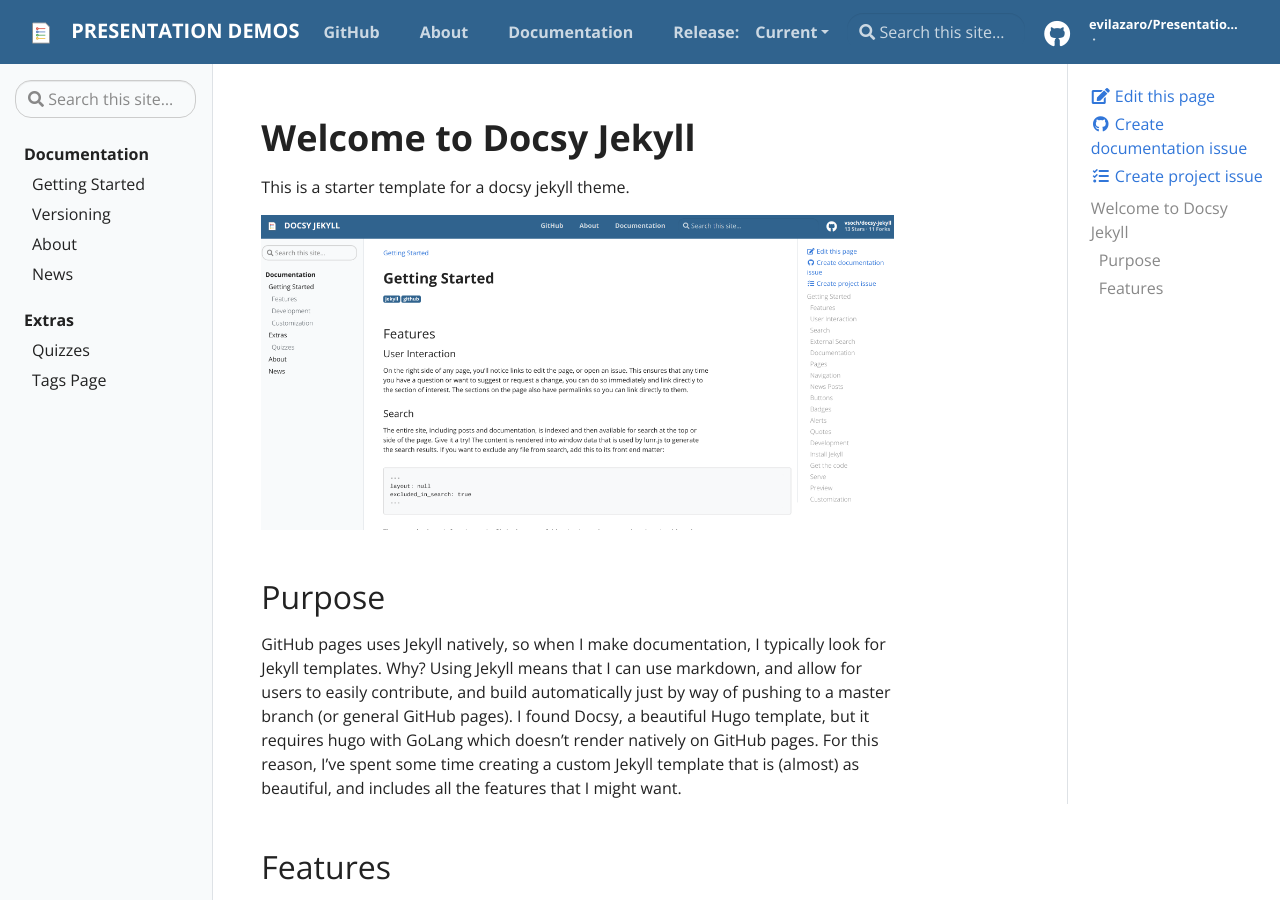
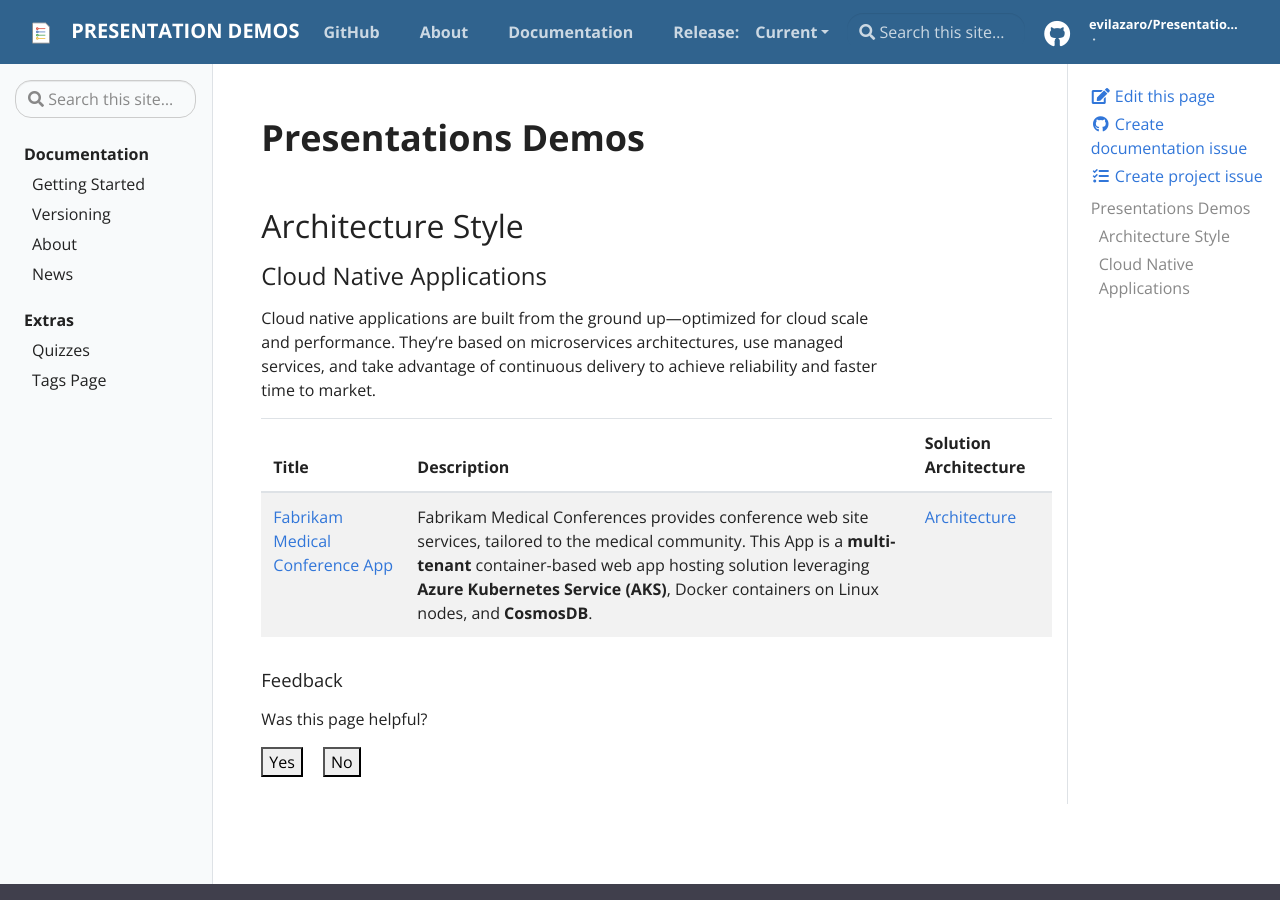
Before and after one commit to Evilazaro/Presentations-Demos, a Jekyll site: the page built from pages/index.md, in a window 1280 px wide and 900 px high. Built offline with Jekyll 4.4.1, drawn with Linux system fonts in a browser that asks for light colours; some of the changed text lies outside the part shown.

Commit message:
adjusting Index page of GH Pages

```diff
--- a/pages/index.md
+++ b/pages/index.md
@@ -1,41 +1,17 @@
 ---
 layout: page
-title: Docsy Jekyll Theme
+title: Presentation Demos
 permalink: /
 ---
 
-# Welcome to Docsy Jekyll
+# Presentations Demos
 
-This is a starter template for a docsy jekyll theme.
+## Architecture Style
 
-![assets/img/docsy-jekyll.png](assets/img/docsy-jekyll.png)
+### Cloud Native Applications
 
-## Purpose
+Cloud native applications are built from the ground up—optimized for cloud scale and performance. They’re based on microservices architectures, use managed services, and take advantage of continuous delivery to achieve reliability and faster time to market.
 
-GitHub pages uses Jekyll natively, so when I make documentation, I typically
-look for Jekyll templates. Why? Using Jekyll means that I can use markdown,
-and allow for users to easily contribute, and build automatically just by
-way of pushing to a master branch (or general GitHub pages).
-I found Docsy, a beautiful Hugo template, but it requires hugo with GoLang
-which doesn't render natively on GitHub pages. For this reason, I've spent
-some time creating a custom Jekyll template that is (almost) as beautiful,
-and includes all the features that I might want.
-
-## Features
-
-What are these features? You should see the {% include doc.html name="Getting Started" path="getting-started" %}
-guide for a complete summary. Briefly:
-
- - *User interaction* including consistent permalinks, links to ask questions via GitHub issues, and edit the file on GitHub directly.
- - *Search* across posts, documentation, and other site pages, with an ability to exclude from search.
- - *External Search* meaning an ability to link any page tag to trigger an external search.
- - *Documentation* A documentation collection that was easy to organize on the filesystem, render with nested headings for the user, and refer to in markdown.
- - *Pages* A separate folder for more traditional pages (e.g, about).
- - *Navigation*: Control over the main navigation on the left of the page, and automatic generation of table of contents for each page on the right.
- - *News* A posts feed for news and updates, along with an archive (organized by year).
- - *Templates* or specifically, "includes" that make it easy to create an alert, documentation link, or other content.
- - *Continuous Integration* recipes to preview the site
-
-
-For features, getting started with development, see the {% include doc.html name="Getting Started" path="getting-started" %} page. Would you like to request a feature or contribute?
-[Open an issue]({{ site.repo }}/issues)
+| Title                                                                                                                        | Description                                                                                                                                                                                                                                                                                                                                                                                                   | Solution Architecture                                                                                                                       |
+|----------------------------------------------------------------------------------------------------------------------------- |-------------------------------------------------------------------------------------------------------------------------------------------------------------------------------------------------------------------------------------------------------------------------------------------------------------------------------------------------------------------------------------------------------------- |-------------------------------------------------------------------------------------------------------------------------------------------- |
+| [Fabrikam Medical Conference App](https://github.com/Evilazaro/Cloud-Native-Applications "Fabrikam Medical Conference App")  | Fabrikam Medical Conferences provides conference web site services, tailored to the medical community. This App is a **multi-tenant** container-based web app hosting solution leveraging **Azure Kubernetes Service (AKS)**, Docker containers on Linux nodes, and **CosmosDB**.  | [Architecture](https://github.com/Evilazaro/Cloud-Native-Applications/blob/main/Hands-on%20lab/media/solution-topology.png "Architecture")  |
```
